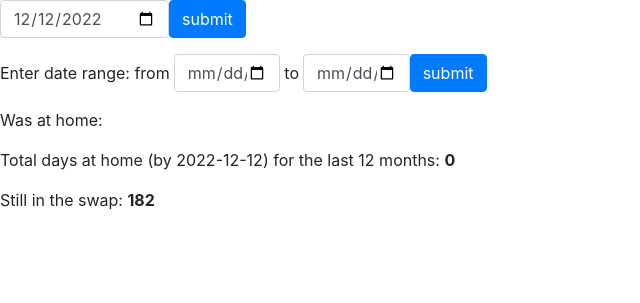
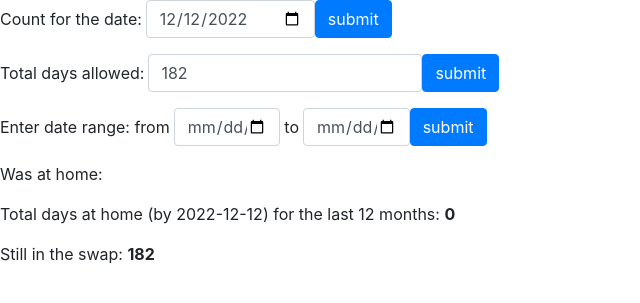
Before and after one commit to OhmSpectator/days-at-home-counter, a Flask app: page /days-at-home in a window 1280 px wide. Shown: the top 303 px of the page, without its empty margins (0-640 px from the left). Run offline with Flask 2, Linux system fonts and the light colour scheme; some libraries are stand-ins or nearby versions.

Commit message:
Add a form to get number of allowed days.

```diff
--- a/main.py
+++ b/main.py
@@ -3,12 +3,12 @@ import datetime
 
 from flask import Flask, request, escape, render_template
 
-days_allowed_for_window_year = 182
 
 app = Flask(__name__, template_folder='templates')
 
 @app.route("/days-at-home", methods=['GET', 'POST'])
 def index():
+    days_allowed = int(escape(request.form.get('days_allowed', '182')))
     day = escape(request.form.get('day', str(datetime.date.today())))
     interval_start_p = escape(request.form.get('interval-start', ''))
     interval_end_p = escape(request.form.get('interval-end', ''))
@@ -21,7 +21,7 @@ def index():
         interval_end = datetime.date.fromisoformat(interval_end_p)
     except ValueError:
         pass
-    output = create_page(day)
+    output = create_page(day, days_allowed)
     if not interval_start or not interval_end:
         return output
     if interval_start > interval_end:
@@ -34,18 +34,18 @@ def index():
     interval_to_add = DateInterval(interval_start, interval_end)
     if interval_to_add not in at_home:
         at_home.append(DateInterval(interval_start, interval_end))
-        output = create_page(day)
+        output = create_page(day, days_allowed)
     return output
 
 
-def create_page(day):
+def create_page(day, days_allowed):
     page = render_template('header.html')
-    page += render_template('calendar_form.html', day=day)
-    page += count_days(day)
+    page += render_template('calendar_form.html', day=day, days_allowed=days_allowed)
+    page += count_days(day, days_allowed)
     return page
 
 
-def count_days(day):
+def count_days(day, days_allowed):
     today = datetime.date.today()
     if day:
         try:
@@ -57,7 +57,7 @@ def count_days(day):
     template = render_template('intervals_list.html', at_home=at_home, today=today)
 
     # render the template with the specified data
-    out = template + count_totals(today)
+    out = template + count_totals(today, days_allowed)
     return out
 
 
@@ -103,7 +103,7 @@ class DateInterval(object):
 
 at_home = []
 
-def count_totals(day):
+def count_totals(day, days_allowed):
     year_ago = day - datetime.timedelta(365)
     year_interval = DateInterval(year_ago, day)
     total_duration_window_year = 0
@@ -114,7 +114,7 @@ def count_totals(day):
     out = render_template('totals.html',
                           day=day,
                           total_duration_window_year=total_duration_window_year,
-                          days_allowed_for_window_year=days_allowed_for_window_year)
+                          days_allowed_for_window_year=days_allowed)
     return out
 
 
--- a/templates/calendar_form.html
+++ b/templates/calendar_form.html
@@ -1,5 +1,11 @@
 <form action="" method="post" class="form-inline">
+    <label for="name" class="mr-1">Count for the date:</label>
     <input type="date" name="day" value="{{ day }}" id="day" class="form-control" placeholder="Enter reference date">
+    <input type="submit" value="submit" class="btn btn-primary">
+</form>
+<form action="" method="post" class="form-inline">
+    <label for="days_allowed" class="mr-1">Total days allowed:</label>
+    <input type="number" name="days_allowed" value="{{ days_allowed }}" id="day" class="form-control" placeholder="Enter reference date">
     <input type="submit" value="submit" class="btn btn-primary">
 </form>
 <form action="" method="post" class="form-inline">
```
